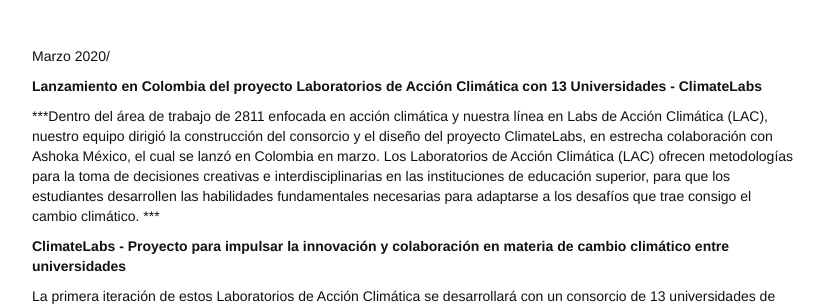
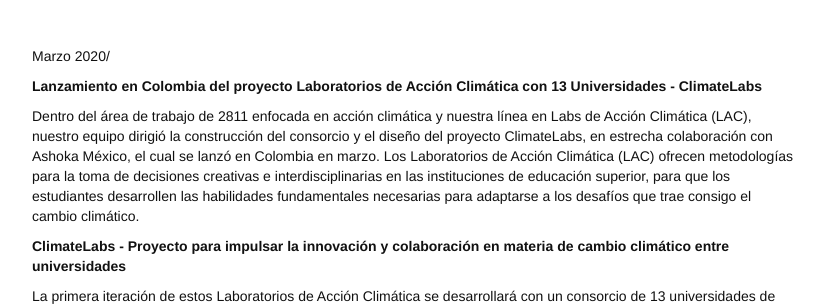
Before and after one commit to 2811Chile/2811Chile.github.io, a Jekyll site: the page built from _posts/2020-04-30-lanzamiento-climatelabs.markdown, in a window 1280 px wide and 900 px high, scrolled down 454 px. Shown: the part 152-458 px from the top of the window, without its empty margins (148-972 px from the left). Built offline with Jekyll 4.4.1, drawn with Linux system fonts in a browser that asks for light colours; nearby versions of some CDN libraries; some web fonts are replaced; our own code applies the rules of GitHub Pages for plain Markdown files; some of the changed text lies outside the part shown.

```diff
--- a/_posts/2020-04-30-lanzamiento-climatelabs.markdown
+++ b/_posts/2020-04-30-lanzamiento-climatelabs.markdown
@@ -16,7 +16,7 @@ Marzo 2020/
 
 <!--mas-->
 
-\*\*\*Dentro del área de trabajo de 2811 enfocada en acción climática y nuestra línea en Labs de Acción Climática (LAC), nuestro equipo dirigió la construcción del consorcio y el diseño del proyecto ClimateLabs, en estrecha colaboración con Ashoka México, el cual se lanzó en Colombia en marzo. Los Laboratorios de Acción Climática (LAC) ofrecen metodologías para la toma de decisiones creativas e interdisciplinarias en las instituciones de educación superior, para que los estudiantes desarrollen las habilidades fundamentales necesarias para adaptarse a los desafíos que trae consigo el cambio climático. \*\*\*
+Dentro del área de trabajo de 2811 enfocada en acción climática y nuestra línea en Labs de Acción Climática (LAC), nuestro equipo dirigió la construcción del consorcio y el diseño del proyecto ClimateLabs, en estrecha colaboración con Ashoka México, el cual se lanzó en Colombia en marzo. Los Laboratorios de Acción Climática (LAC) ofrecen metodologías para la toma de decisiones creativas e interdisciplinarias en las instituciones de educación superior, para que los estudiantes desarrollen las habilidades fundamentales necesarias para adaptarse a los desafíos que trae consigo el cambio climático.
 
 **ClimateLabs - Proyecto para impulsar la innovación y colaboración en materia de cambio climático entre universidades**
 
@@ -30,6 +30,4 @@ Las universidades participantes de Colombia del eje cafetero - Universidad de Ca
 
 60 profesionales de las universidades participantes se reunieron en la Universidad de Caldas, Colombia, en Manizales, en la primera semana de marzo para iniciar el proyecto. La reunión inicial tuvo como objetivo poner a todos los socios universitarios en la misma página en términos del plan de trabajo y compartir experiencias desde diferentes perspectivas para inspirarse mutuamente sobre lo que puede ser posible en el desarrollo del proyecto en los próximos años. Algunos talleres inspiradores también tuvieron lugar en la Planta de Bioprocesos de la Universidad de Caldas y el Jardín Botánico de la misma universidad. También se llevó a cabo una “sembratón" para compensar las emisiones de carbono causadas por los viajes de los equipos al lanzamiento del proyecto.
 
-\*\*\*En 2811, promovemos la integración de la acción climática y la innovación a nivel institucional, capacitando a los académicos, profesionales y ciudadanos que nos conducirán a un futuro climático justo y una economía baja en carbono. Recientemente hemos ampliado la idea de Labs de Acción Climática - LAC en África Oriental y esperamos asociarnos con más universidades y organizaciones para crear un mayor impacto en este campo. Si está interesado en estructurar un LAC en su universidad, organización o empresa, o desea obtener más información sobre el proyecto de ClimateLabs, contáctenos en info@2811.cl. \*\*\*\\
-
-\\
+\*En 2811, promovemos la integración de la acción climática y la innovación a nivel institucional, capacitando a los académicos, profesionales y ciudadanos que nos conducirán a un futuro climático justo y una economía baja en carbono. Recientemente hemos ampliado la idea de Labs de Acción Climática - LAC en África Oriental y esperamos asociarnos con más universidades y organizaciones para crear un mayor impacto en este campo. Si está interesado en estructurar un LAC en su universidad, organización o empresa, o desea obtener más información sobre el proyecto de ClimateLabs, contáctenos en info@2811.cl. \*
```
